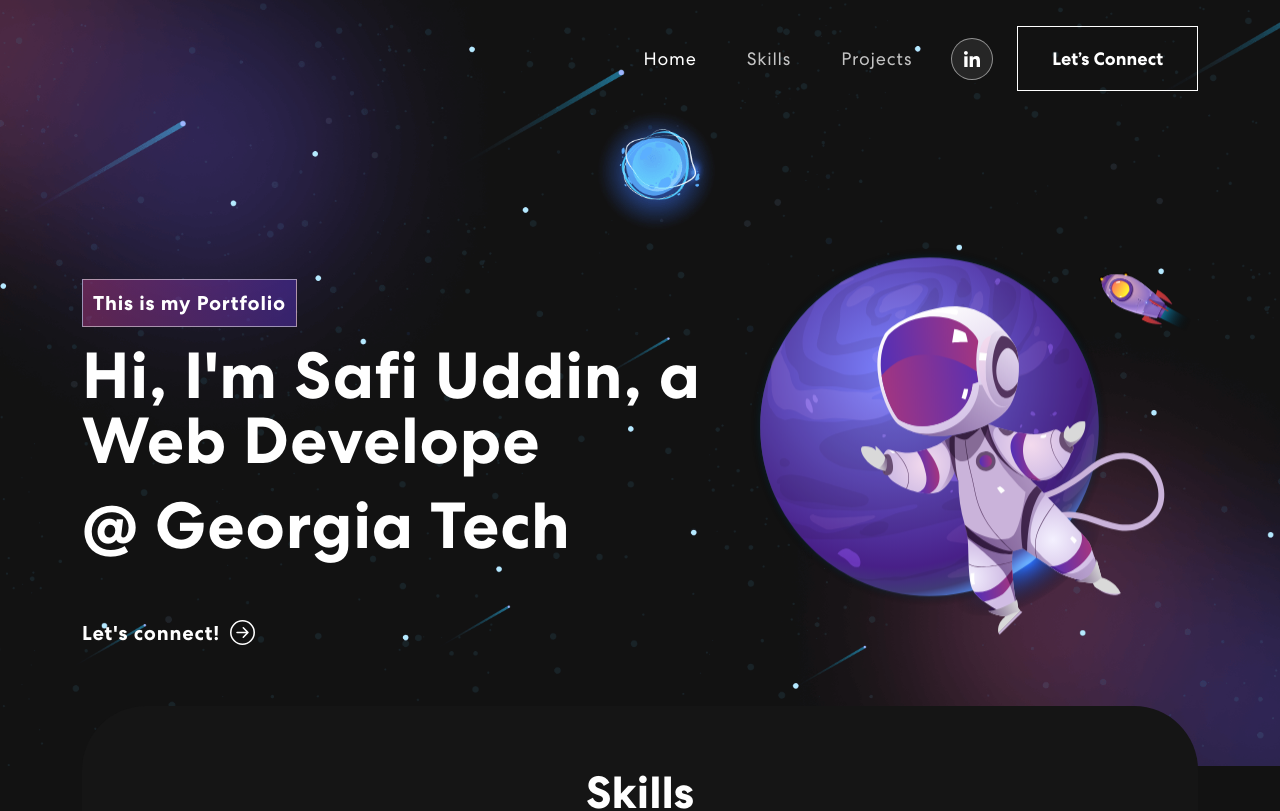
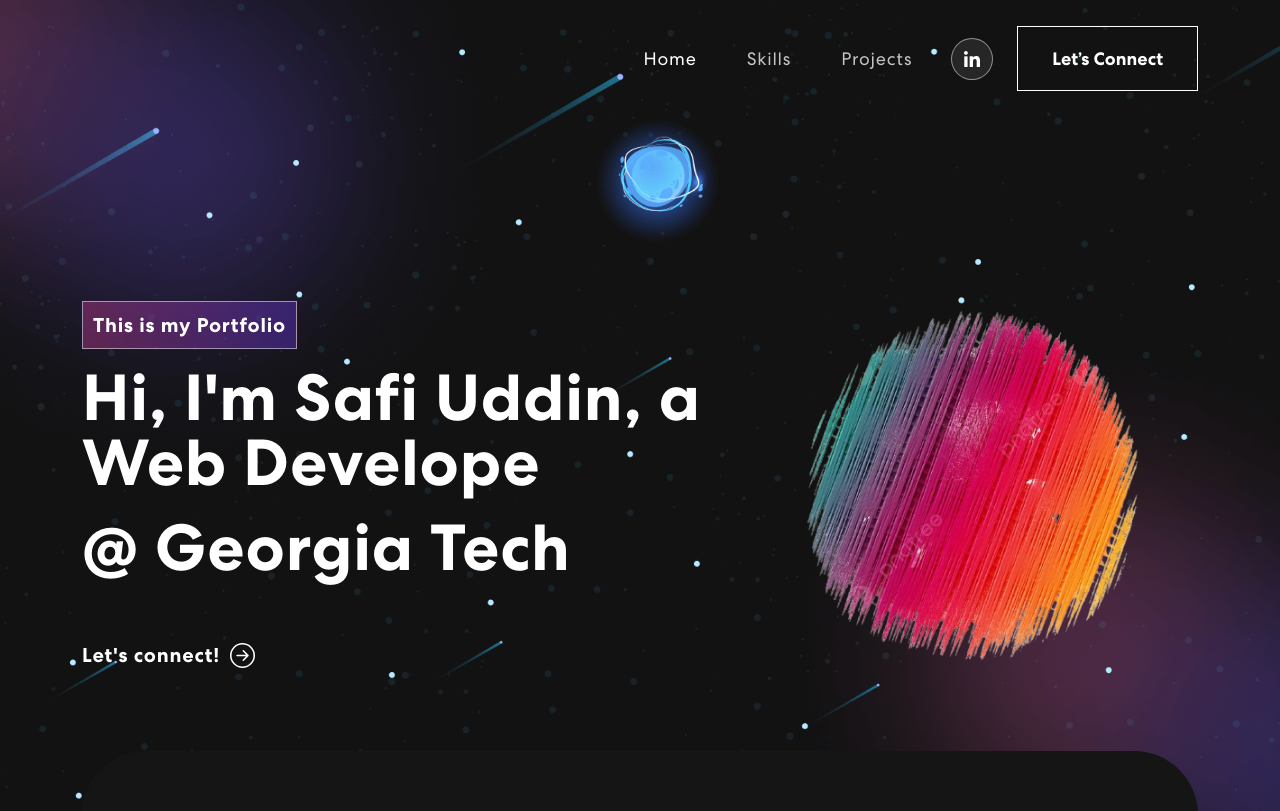
Before and after one commit to safimuddin/portfolio_website, a React (Create React App) app: page / in a window 1280 px wide. Shown: the top 811 px of the page. Built offline with nearby package versions, Linux system fonts and the light colour scheme.

Commit message:
Changed the img on the website

```diff
--- a/src/App.css
+++ b/src/App.css
@@ -283,20 +283,7 @@ nav.navbar .navbar-toggler[aria-expanded="true"] .navbar-toggler-icon {
 .banner button:hover svg {
   margin-left: 25px;
 }
-.banner img {
-  animation: updown 3s linear infinite;
-}
-@keyframes updown {
-    0% {
-        transform: translateY(-20px);
-    }
-    50% {
-        transform: translateY(20px);
-    }
-    100% {
-        transform: translateY(-20px);
-    }
-}
+
 .txt-rotate > .wrap {
   border-right: 0.08em solid #666;
 }
--- a/src/components/Banner.js
+++ b/src/components/Banner.js
@@ -1,8 +1,8 @@
 import { useState, useEffect, useCallback, useMemo } from "react";
 import { Container, Row, Col } from "react-bootstrap";
-import headerImg from "../assets/img/header-img.svg";
 import { ArrowRightCircle } from 'react-bootstrap-icons';
 import 'animate.css';
+import DS from "../assets/img/colorfulimg.png";
 
 export const Banner = () => {
   const [loopNum, setLoopNum] = useState(0);
@@ -53,7 +53,7 @@ export const Banner = () => {
             <button onClick={() => console.log('connect')}>Let's connect! <ArrowRightCircle size={25}/></button>
           </Col>
           <Col xs={12} md={6} xl={5}>
-            <img src={headerImg} alt="Header Img"/>
+            <img src={DS} alt="Header Img"/>
           </Col>
         </Row>
       </Container>
```
Also changed, not shown: src/assets/img/colorfulimg.png (added), src/assets/img/pngtree-abstract-colorful-circle-png-image_4983347.jpg (added).
